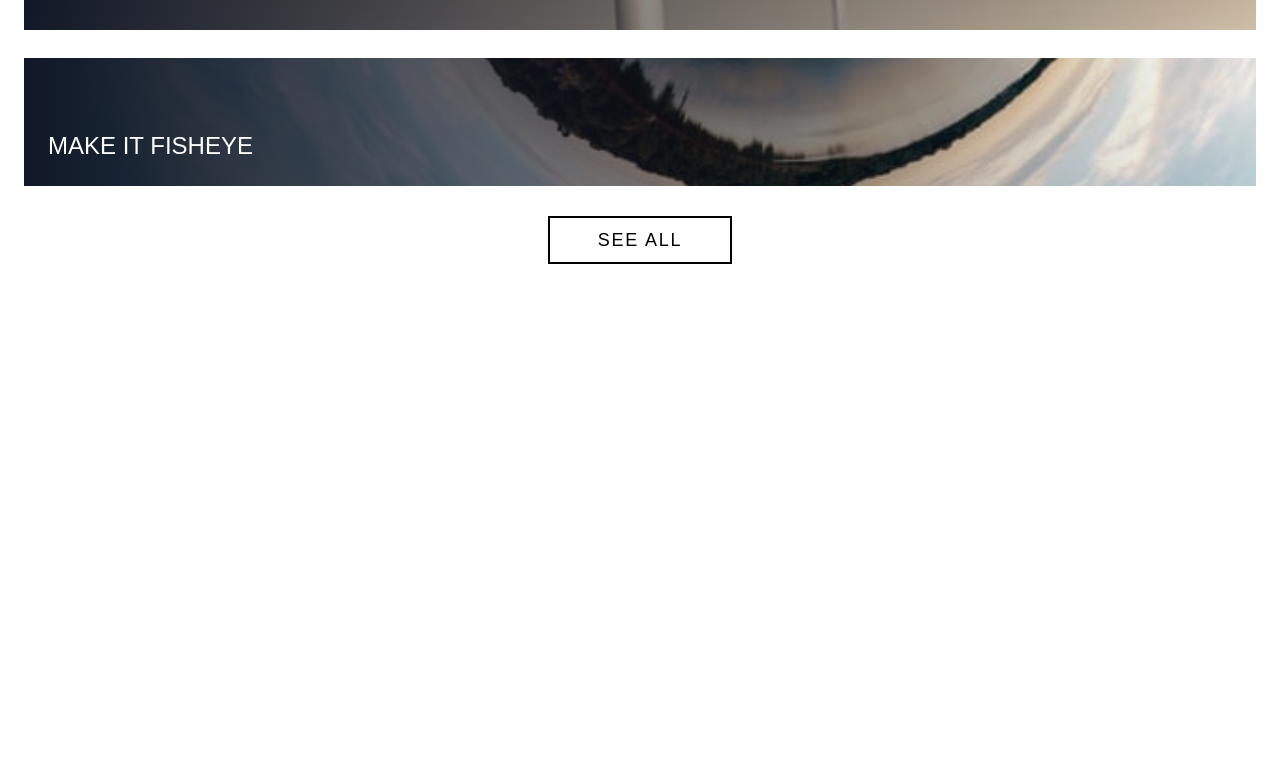
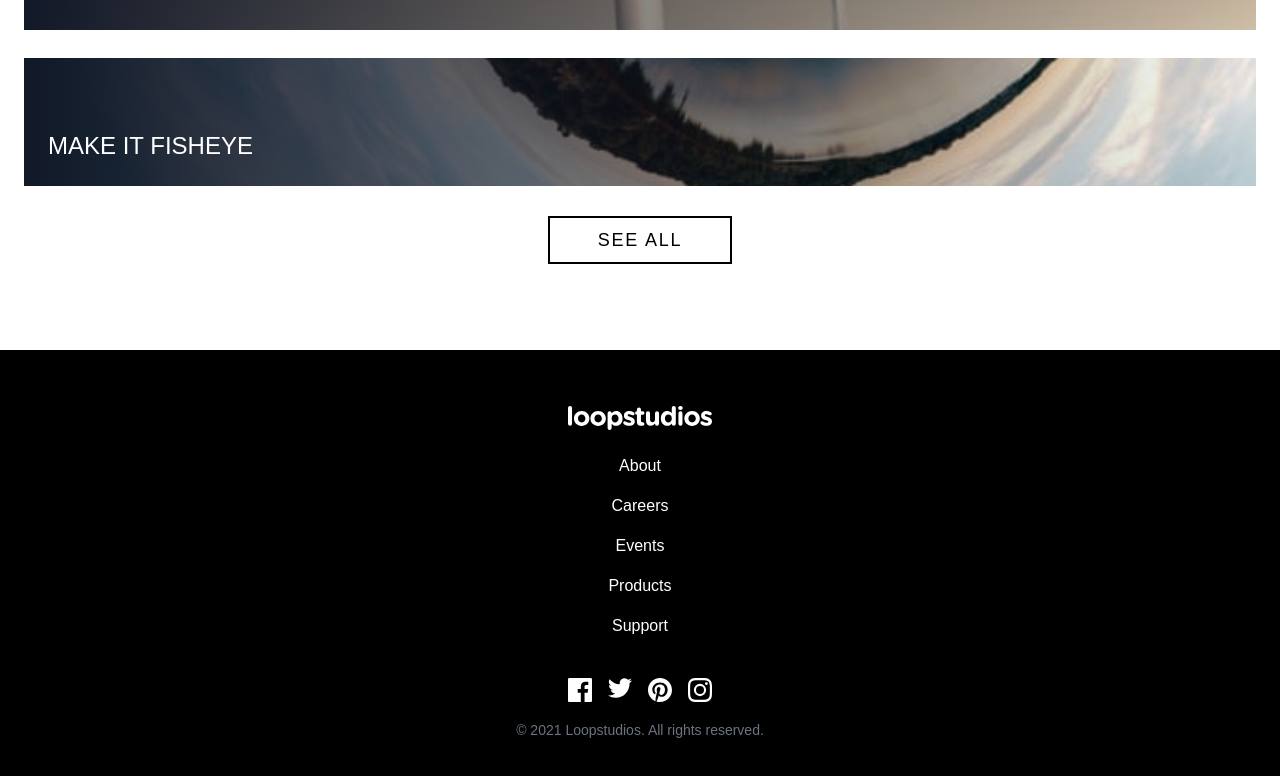
Before and after one commit to ahmadshiddiq/fem-loop-studios, a React (Create React App) app: page / in a window 1280 px wide. Shown: the part 2254-3030 px from the top of the page. Before the commit the page ends 2604 px from the top, so only its background shows below. Built offline with nearby package versions, Linux system fonts and the light colour scheme.

Commit message:
feat: footer Tambah footer, tapi masih berantakan banget, cuma sketch kasar doang, spacing jug ngaco. pengen nonton one piece dlu gaes

```diff
--- a/src/App.js
+++ b/src/App.js
@@ -3,6 +3,11 @@ import { useState } from "react";
 import logo from "./images/logo.svg";
 import hamburger from "./images/icon-hamburger.svg";
 import close from "./images/icon-close.svg";
+
+import facebook from "./images/icon-facebook.svg";
+import twitter from "./images/icon-twitter.svg";
+import pinterest from "./images/icon-pinterest.svg";
+import instagram from "./images/icon-instagram.svg";
 
 const pages = [
   {
@@ -179,6 +184,41 @@ function App() {
           </div>
         </section>
       </main>
+
+      {/* Pake grid disini */}
+      <footer className="bg-black text-white">
+        <div className="grid text-center py-14">
+          <div className="flex justify-center">
+            <img src={logo} alt="Loopstudios" className="h-6" />
+          </div>
+          <div className="flex flex-col space-y-4 mt-6 mb-10">
+            {pages.map((page, index) => (
+              <a key={index} href={page.link}>
+                {page.title}
+              </a>
+            ))}
+          </div>
+          <div className="flex space-x-4 justify-center">
+            <a href="#/">
+              <img src={facebook} alt="Facebook" />
+            </a>
+            <a href="#/">
+              <img src={twitter} alt="Facebook" />
+            </a>
+            <a href="#/">
+              <img src={pinterest} alt="Facebook" />
+            </a>
+            <a href="#/">
+              <img src={instagram} alt="Facebook" />
+            </a>
+          </div>
+          <div className="mt-4">
+            <span className="text-gray-500 text-sm">
+              &copy; 2021 Loopstudios. All rights reserved.
+            </span>
+          </div>
+        </div>
+      </footer>
     </>
   );
 }
```
